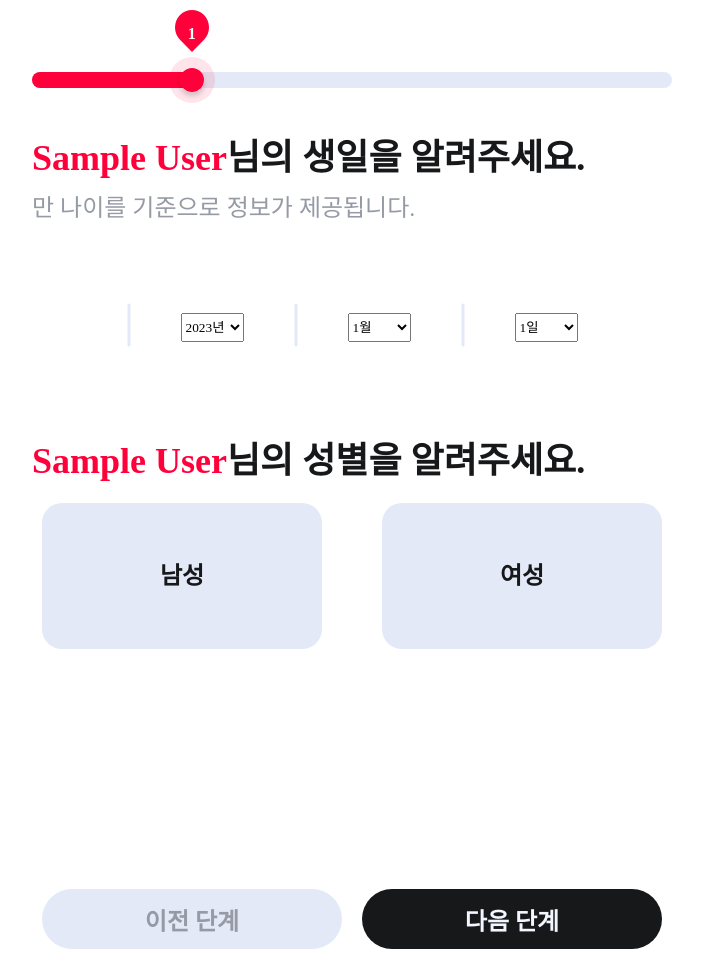
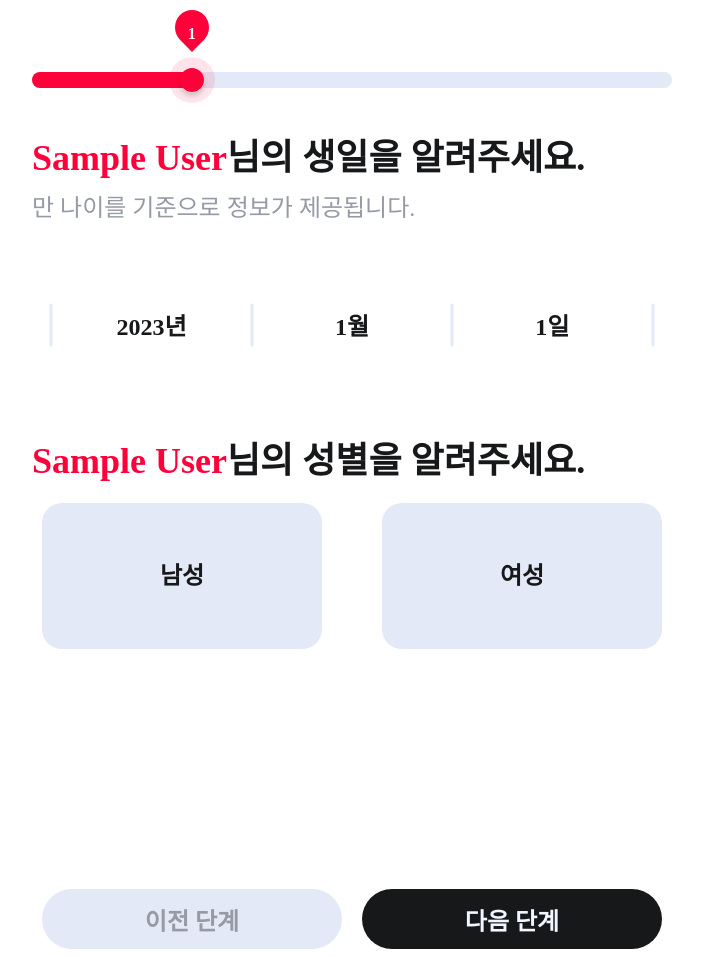
Before and after one commit to Munanhada/Backend, a Django app: page /accounts/accountBirth/ in a window 1280 px wide. Shown: the whole page, without its empty margins (296-999 px from the left). Run offline with Django 4.2, Linux system fonts and the light colour scheme; the visitor is signed in with stand-in values (Sample User, id 1).

Commit message:
accountBirth 생일부분 select css 수정완료

```diff
--- a/MOONAN/static/css/accountBirth.css
+++ b/MOONAN/static/css/accountBirth.css
@@ -92,6 +92,27 @@ progress {
     font-weight: 400;
 }
 
+/*select 박스 테두리 없애기*/
+select {
+    background: #fff;
+    padding: 0.4rem;
+    margin: 0 0.2rem;
+    border: 0;
+    border-radius: 0.3rem;
+    font-size: 0.9rem;
+    appearance: none;
+    -moz-appearance: none;
+    -webkit-appearance: none;
+    color: var(--unnamed, #17181A);
+    font-family: Pretendard;
+    font-size: 24px;
+    font-style: normal;
+    font-weight: 700;
+    line-height: normal;
+
+    text-align: center;
+}
+
 /*사용자 생일 입력*/
 .user-birth-box {
     margin-top: 80px;
@@ -101,9 +122,10 @@ progress {
     gap: 50px;
 }
 
-.user-birth-box input, .user-birth-box select{
-    width: 63px;
-    height: 29px;
+.user-birth-box input,
+.user-birth-box select {
+    width: 90px;
+    height: 45px;
 }
 
 /*사용자 성별 입력 안내*/
--- a/MOONAN/templates/accounts/accountBirth.html
+++ b/MOONAN/templates/accounts/accountBirth.html
@@ -79,6 +79,7 @@
             <option value="30">30일</option>
             <option value="31">31일</option>
           </select>
+          <span><img src="/static/image/Line 1057.svg" alt="바 이미지" /></span>
         </div>
         <div class="gender-info-box">
           <span class="black-text"><span class="red-text">{{ user.name }}</span>님의 성별을 알려주세요.</span>
```
